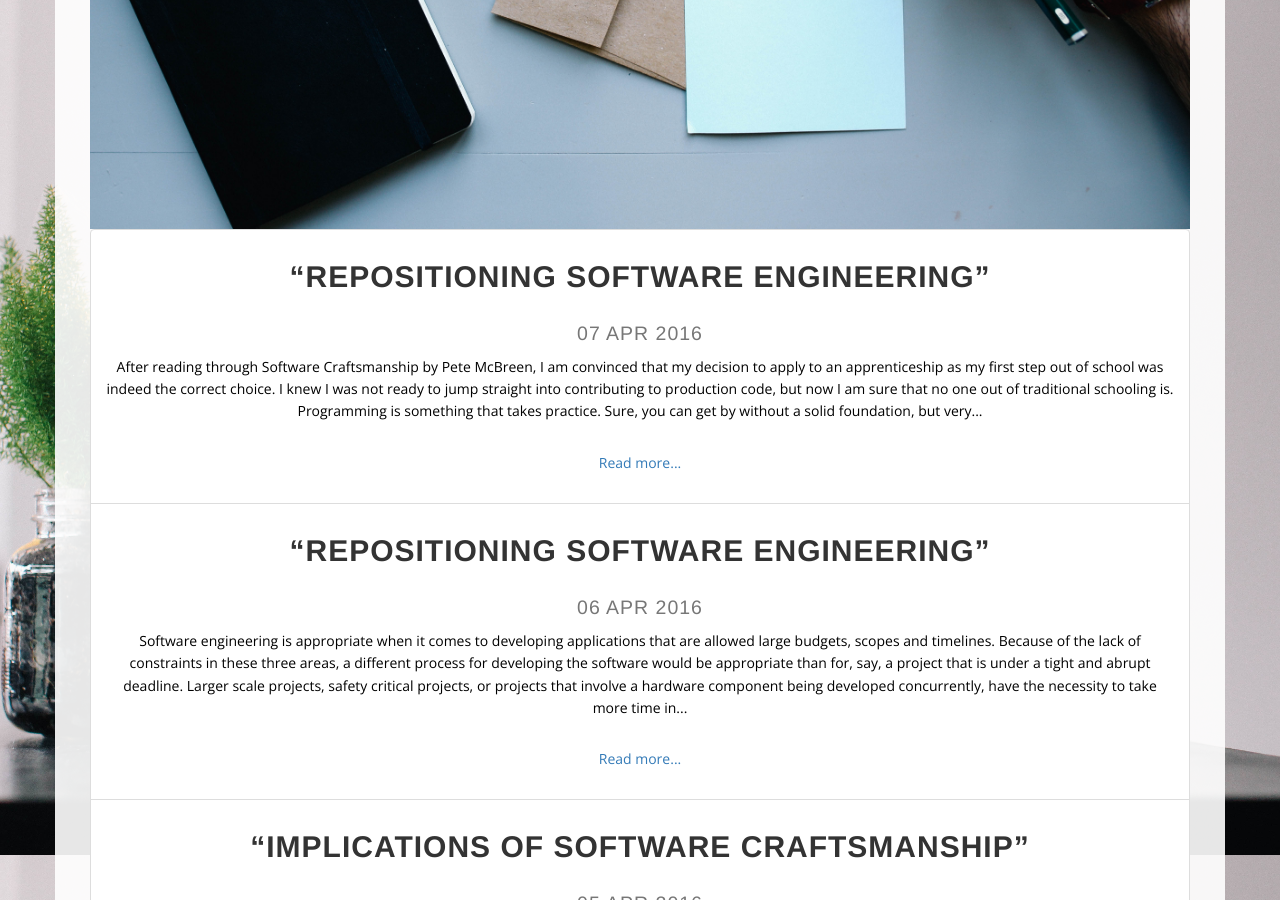
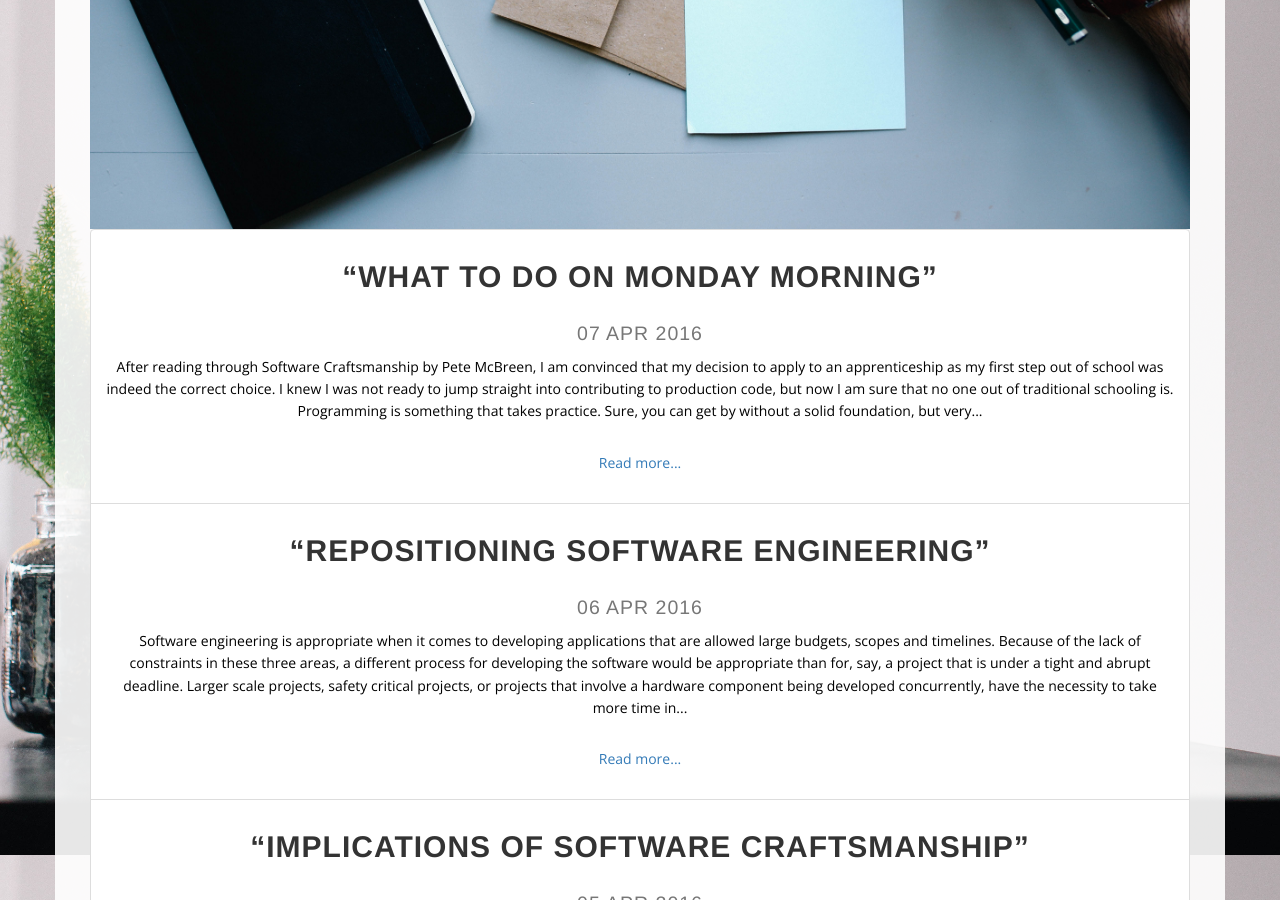
Before and after one commit to voilawalla/voilawalla.github.io, a Jekyll site: the page built from blog/index.html, in a window 1280 px wide and 900 px high, scrolled down 945 px. Built offline with Jekyll 4.4.1, drawn with Linux system fonts in a browser that asks for light colours; nearby versions of some CDN libraries; some web fonts are replaced; library files that are not in the unit come from our copies.

Commit message:
fix link

```diff
--- a/_posts/2016-04-07-repositioning-software-engineering.md
+++ b/_posts/2016-04-07-repositioning-software-engineering.md
@@ -1,6 +1,6 @@
 ---
 layout: post
-title: “Repositioning Software Engineering”
+title: “What to do on Monday morning”
 date: 2016-04-07
 ---
 
@@ -14,7 +14,7 @@
 
 My experience at the coding bootcamp was more of that, but at ten times the pace. I have always maintained that my learning style is slow and deliberate, but that works for me. I like to take deep dives into concepts, and really find out what is going on beneath the hood. Coding bootcamps are not congruent to that style.
 
-The podcast that I mentioned ([Coder Radio | CR177]) pointed out that the problem with these boot camps is that quality varies greatly. The speaker notes that people who go to boot camps are going specifically looking to get hired on the other end, basically to learn as much as is necessary to be employable. The standard for employable also varies greatly.
+The podcast that I mentioned [Coder Radio | CR177](http://www.jupiterbroadcasting.com/89986/coder-puppy-mills-cr-177/) pointed out that the problem with these boot camps is that quality varies greatly. The speaker notes that people who go to boot camps are going specifically looking to get hired on the other end, basically to learn as much as is necessary to be employable. The standard for employable also varies greatly.
 
 An employer who is familiar with the software craftsmanship model is not going to find these types of applicants appealing. There is absolutely a place for coding bootcamps for people to start on the journey, but without some other supplement like a degree, on the job training programs, or an apprenticeship, the orphaned bootcamp experience in my opinion does not carry much weight.
 
```
